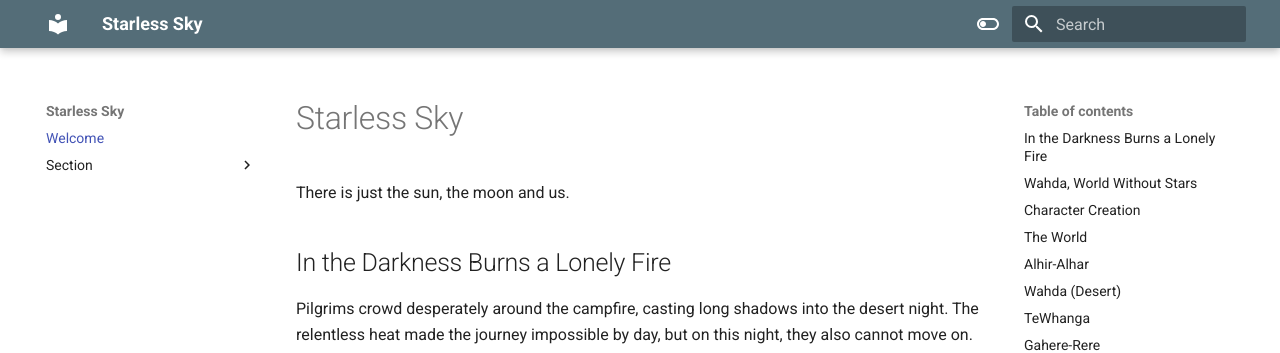
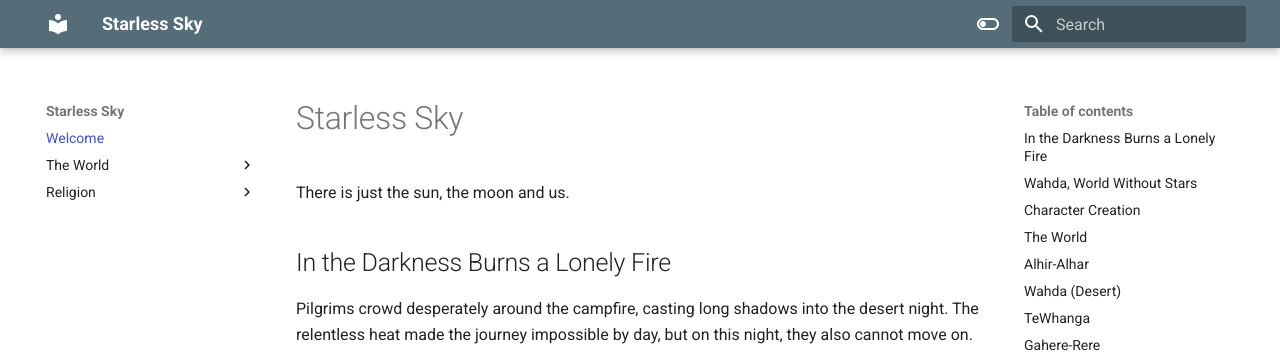
Before and after one commit to Matt4C6F656872/Starless-Sky, an MkDocs documentation site: the page built from docs/index.md, in a window 1280 px wide. Shown: the top 353 px of the page. Built offline with MkDocs 1.6.1 and Material for MkDocs 9.7.7, drawn with Linux system fonts in a browser that asks for light colours; some of the changed lines change nothing that is shown.

Commit message:
Update mkdocs.yml

```diff
--- a/mkdocs.yml
+++ b/mkdocs.yml
@@ -4,10 +4,15 @@ site_author: Matt
 site_url: https://matt4c6f656872.github.io/Starless-Sky/
 nav:
   - Welcome: index.md
-  - Section:
-      - section/index.md
-      - Page 1: section/page-1.md
-      - Page 2: section/page-2.md
+  - The World:
+      - the-world/index.md
+      - Wahda: the-world/wahda.md
+      - Gahere-Rere: the-world/gahere-rere.md
+  - Religion:
+      - religion/index.md
+      - Gods: religion/gods.md
+      - Saints: religion/saints.md
+
 
 theme:
   name: material
```
